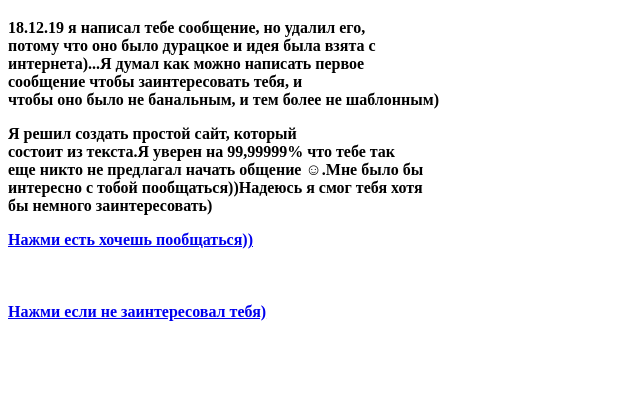
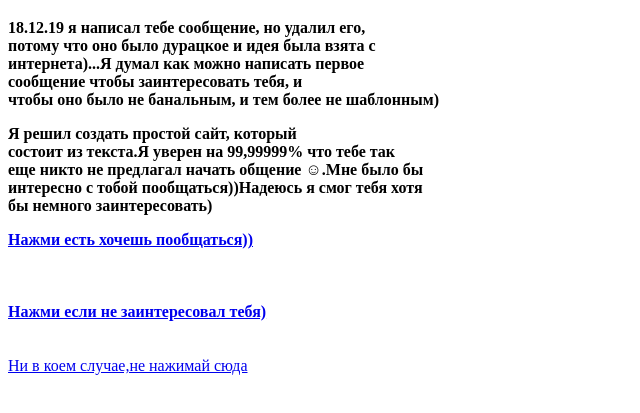
Before and after one commit to specialforElya/specialforElya.github.io, a plain HTML site: page index.html in a window 1280 px wide. Shown: the part 61-474 px from the top of the page, without its empty margins (0-640 px from the left). Drawn offline with Linux system fonts and the light colour scheme.

Commit message:
init commit

```diff
--- a/index.html
+++ b/index.html
@@ -32,7 +32,7 @@
 			<br>
 			<br>
 			<br>
-		<a href="../secret/secret.html"></a>
+		<a href="../secret/secret.html">Ни в коем случае,не нажимай сюда</a>
 	</p>
 </body>
 </html>
```
